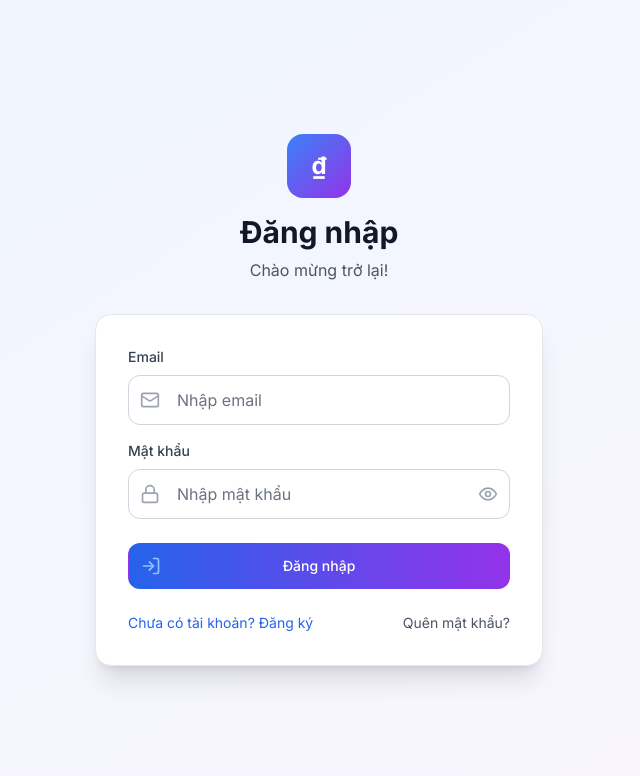
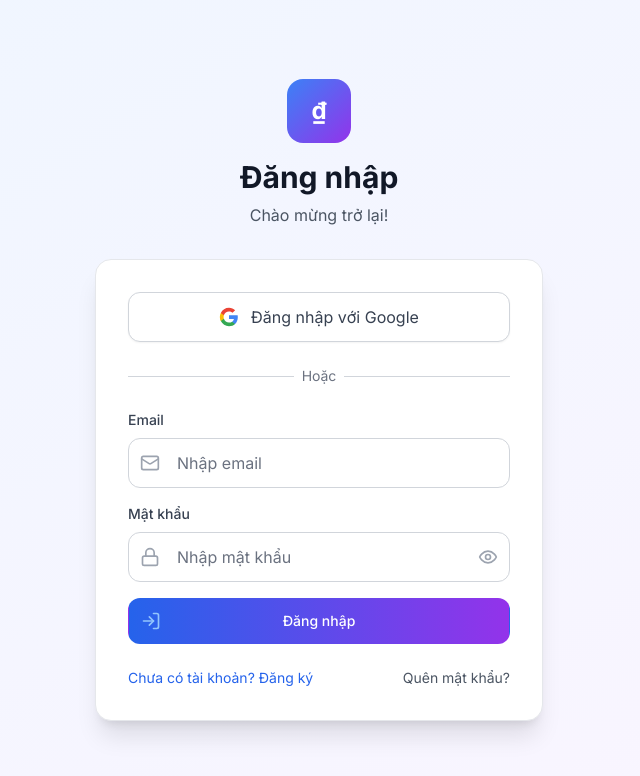
Before and after one commit to hdkhoa1302/budget-main, a React (Vite) app: page / in a window 1280 px wide. Shown: the top 776 px of the page, without its empty margins (321-961 px from the left). Built offline with nearby package versions, Linux system fonts and the light colour scheme; no server answers.

Commit message:
Add Google Authentication

```diff
--- a/src/components/Auth/LoginForm.tsx
+++ b/src/components/Auth/LoginForm.tsx
@@ -8,7 +8,7 @@ interface LoginFormProps {
 }
 
 export const LoginForm: React.FC<LoginFormProps> = ({ onToggleMode, isLogin }) => {
-  const { login, register, resetPassword } = useAuth();
+  const { login, register, resetPassword, loginWithGoogle } = useAuth();
   const [formData, setFormData] = useState({
     email: '',
     password: '',
@@ -18,6 +18,7 @@ export const LoginForm: React.FC<LoginFormProps> = ({ onToggleMode, isLogin }) =
   const [showPassword, setShowPassword] = useState(false);
   const [showConfirmPassword, setShowConfirmPassword] = useState(false);
   const [loading, setLoading] = useState(false);
+  const [googleLoading, setGoogleLoading] = useState(false);
   const [error, setError] = useState('');
   const [message, setMessage] = useState('');
 
@@ -77,6 +78,38 @@ export const LoginForm: React.FC<LoginFormProps> = ({ onToggleMode, isLogin }) =
     }
   };
 
+  const handleGoogleLogin = async () => {
+    setError('');
+    setGoogleLoading(true);
+
+    try {
+      await loginWithGoogle();
+    } catch (error: any) {
+      let errorMessage = 'Không thể đăng nhập bằng Google. Vui lòng thử lại.';
+
+      switch (error.code) {
+        case 'auth/popup-closed-by-user':
+          errorMessage = 'Đăng nhập bị hủy bởi người dùng';
+          break;
+        case 'auth/popup-blocked':
+          errorMessage = 'Popup bị chặn. Vui lòng cho phép popup và thử lại.';
+          break;
+        case 'auth/cancelled-popup-request':
+          errorMessage = 'Yêu cầu đăng nhập bị hủy';
+          break;
+        case 'auth/account-exists-with-different-credential':
+          errorMessage = 'Tài khoản đã tồn tại với phương thức đăng nhập khác';
+          break;
+        default:
+          errorMessage = error.message;
+      }
+
+      setError(errorMessage);
+    } finally {
+      setGoogleLoading(false);
+    }
+  };
+
   const handleForgotPassword = async () => {
     if (!formData.email) {
       setError('Vui lòng nhập email để đặt lại mật khẩu');
@@ -106,7 +139,7 @@ export const LoginForm: React.FC<LoginFormProps> = ({ onToggleMode, isLogin }) =
           </p>
         </div>
 
-        <form className="mt-8 space-y-6 bg-white dark:bg-gray-800 p-8 rounded-2xl shadow-xl border border-gray-200 dark:border-gray-700" onSubmit={handleSubmit}>
+        <div className="bg-white dark:bg-gray-800 p-8 rounded-2xl shadow-xl border border-gray-200 dark:border-gray-700 space-y-6">
           {error && (
             <div className="bg-red-50 dark:bg-red-900/20 border border-red-200 dark:border-red-800 text-red-700 dark:text-red-300 px-4 py-3 rounded-lg">
               {error}
@@ -119,7 +152,35 @@ export const LoginForm: React.FC<LoginFormProps> = ({ onToggleMode, isLogin }) =
             </div>
           )}
 
-          <div className="space-y-4">
+          {/* Google Login Button */}
+          <button
+            onClick={handleGoogleLogin}
+            disabled={googleLoading || loading}
+            className="w-full flex items-center justify-center px-4 py-3 border border-gray-300 dark:border-gray-600 rounded-xl shadow-sm bg-white dark:bg-gray-700 text-gray-700 dark:text-gray-300 hover:bg-gray-50 dark:hover:bg-gray-600 focus:outline-none focus:ring-2 focus:ring-offset-2 focus:ring-blue-500 disabled:opacity-50 disabled:cursor-not-allowed transition-all duration-200"
+          >
+            <svg className="w-5 h-5 mr-3" viewBox="0 0 24 24">
+              <path fill="#4285F4" d="M22.56 12.25c0-.78-.07-1.53-.2-2.25H12v4.26h5.92c-.26 1.37-1.04 2.53-2.21 3.31v2.77h3.57c2.08-1.92 3.28-4.74 3.28-8.09z"/>
+              <path fill="#34A853" d="M12 23c2.97 0 5.46-.98 7.28-2.66l-3.57-2.77c-.98.66-2.23 1.06-3.71 1.06-2.86 0-5.29-1.93-6.16-4.53H2.18v2.84C3.99 20.53 7.7 23 12 23z"/>
+              <path fill="#FBBC05" d="M5.84 14.09c-.22-.66-.35-1.36-.35-2.09s.13-1.43.35-2.09V7.07H2.18C1.43 8.55 1 10.22 1 12s.43 3.45 1.18 4.93l2.85-2.22.81-.62z"/>
+              <path fill="#EA4335" d="M12 5.38c1.62 0 3.06.56 4.21 1.64l3.15-3.15C17.45 2.09 14.97 1 12 1 7.7 1 3.99 3.47 2.18 7.07l3.66 2.84c.87-2.6 3.3-4.53 6.16-4.53z"/>
+            </svg>
+            {googleLoading ? 'Đang đăng nhập...' : 'Đăng nhập với Google'}
+          </button>
+
+          {/* Divider */}
+          <div className="relative">
+            <div className="absolute inset-0 flex items-center">
+              <div className="w-full border-t border-gray-300 dark:border-gray-600" />
+            </div>
+            <div className="relative flex justify-center text-sm">
+              <span className="px-2 bg-white dark:bg-gray-800 text-gray-500 dark:text-gray-400">
+                Hoặc
+              </span>
+            </div>
+          </div>
+
+          {/* Email/Password Form */}
+          <form onSubmit={handleSubmit} className="space-y-4">
             {!isLogin && (
               <div>
                 <label htmlFor="displayName" className="block text-sm font-medium text-gray-700 dark:text-gray-300 mb-2">
@@ -232,12 +293,10 @@ export const LoginForm: React.FC<LoginFormProps> = ({ onToggleMode, isLogin }) =
                 </div>
               </div>
             )}
-          </div>
 
-          <div>
             <button
               type="submit"
-              disabled={loading}
+              disabled={loading || googleLoading}
               className="group relative w-full flex justify-center py-3 px-4 border border-transparent text-sm font-medium rounded-xl text-white bg-gradient-to-r from-blue-600 to-purple-600 hover:from-blue-700 hover:to-purple-700 focus:outline-none focus:ring-2 focus:ring-offset-2 focus:ring-blue-500 disabled:opacity-50 disabled:cursor-not-allowed transition-all duration-200"
             >
               <span className="absolute left-0 inset-y-0 flex items-center pl-3">
@@ -245,7 +304,7 @@ export const LoginForm: React.FC<LoginFormProps> = ({ onToggleMode, isLogin }) =
               </span>
               {loading ? 'Đang xử lý...' : (isLogin ? 'Đăng nhập' : 'Đăng ký')}
             </button>
-          </div>
+          </form>
 
           <div className="flex items-center justify-between">
             <button
@@ -266,7 +325,7 @@ export const LoginForm: React.FC<LoginFormProps> = ({ onToggleMode, isLogin }) =
               </button>
             )}
           </div>
-        </form>
+        </div>
       </div>
     </div>
   );
--- a/src/contexts/AuthContext.tsx
+++ b/src/contexts/AuthContext.tsx
@@ -6,7 +6,9 @@ import {
   signOut,
   onAuthStateChanged,
   updateProfile,
-  sendPasswordResetEmail
+  sendPasswordResetEmail,
+  signInWithPopup,
+  GoogleAuthProvider
 } from 'firebase/auth';
 import { auth } from '../config/firebase';
 
@@ -15,6 +17,7 @@ interface AuthContextType {
   loading: boolean;
   login: (email: string, password: string) => Promise<void>;
   register: (email: string, password: string, displayName: string) => Promise<void>;
+  loginWithGoogle: () => Promise<void>;
   logout: () => Promise<void>;
   resetPassword: (email: string) => Promise<void>;
 }
@@ -44,6 +47,19 @@ export const AuthProvider: React.FC<{ children: React.ReactNode }> = ({ children
     await signInWithEmailAndPassword(auth, email, password);
   };
 
+  const loginWithGoogle = async () => {
+    const provider = new GoogleAuthProvider();
+    provider.addScope('email');
+    provider.addScope('profile');
+
+    // Đảm bảo luôn hiển thị popup chọn tài khoản
+    provider.setCustomParameters({
+      prompt: 'select_account'
+    });
+
+    await signInWithPopup(auth, provider);
+  };
+
   const logout = async () => {
     await signOut(auth);
   };
@@ -66,6 +82,7 @@ export const AuthProvider: React.FC<{ children: React.ReactNode }> = ({ children
     loading,
     login,
     register,
+    loginWithGoogle,
     logout,
     resetPassword
   };
```
Also changed, not shown: src/components/Layout/Header.tsx (+70 -14 lines).
